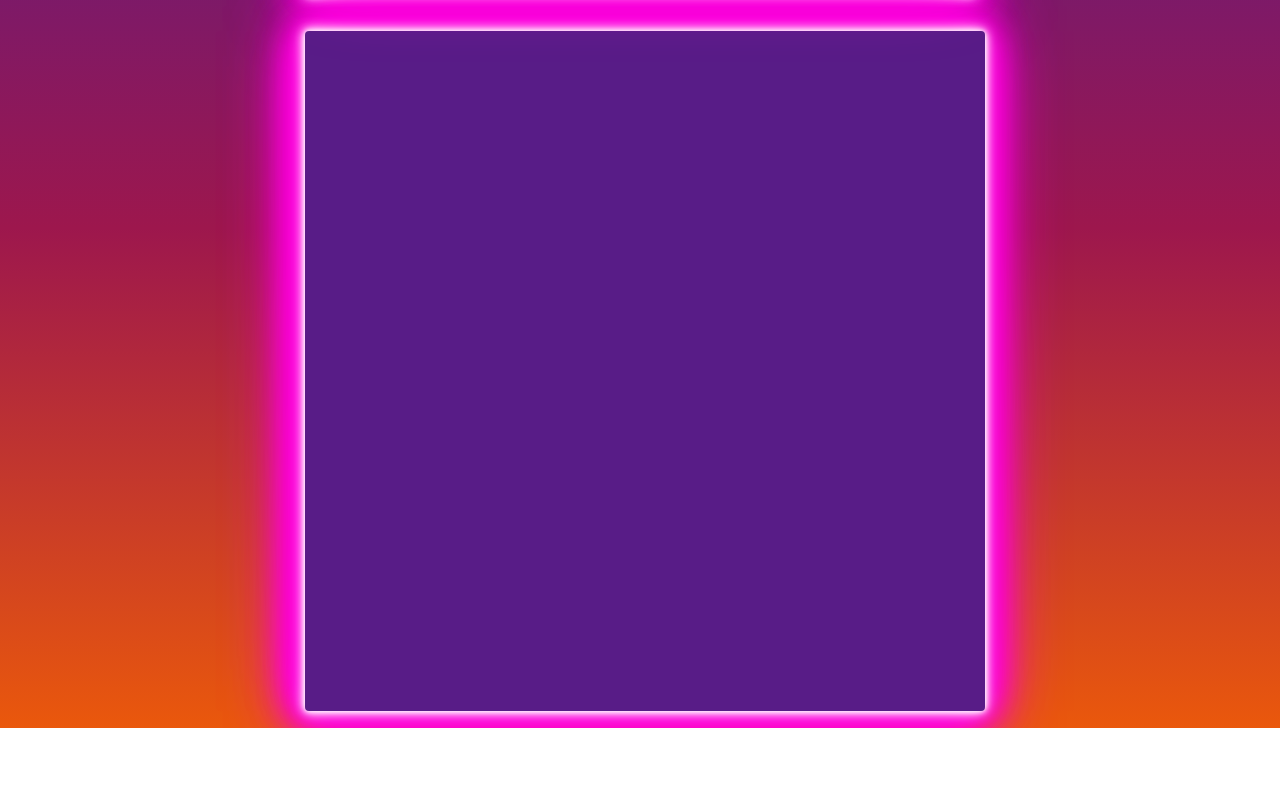
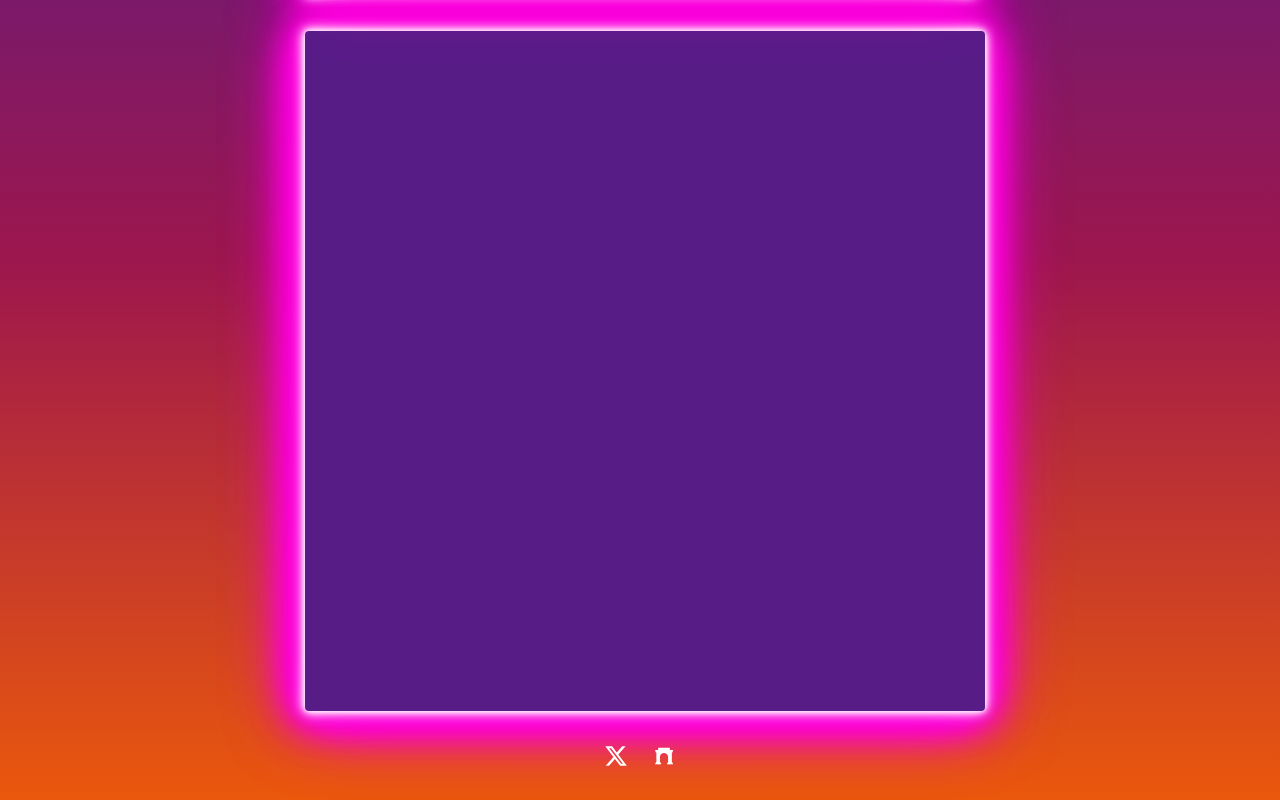
Before and after one commit to based-bren/nft-viewer, a Next.js app: page / in a window 1280 px wide. Shown: the part 272-1072 px from the top of the page. Before the commit the page ends 1000 px from the top, so only its background shows below. Built offline with nearby package versions, Linux system fonts and the light colour scheme.

Commit message:
add footer

```diff
--- a/components/synthwave-nft-viewer.tsx
+++ b/components/synthwave-nft-viewer.tsx
@@ -43,8 +43,6 @@ export default function SynthwaveNftViewer() {
 
       setStatus('Decoding data...');
       const cleanedHex = result.result.slice(2);
-      // Remove this line:
-      // const offset = parseInt(cleanedHex.slice(0, 64), 16);
       const length = parseInt(cleanedHex.slice(64, 128), 16);
       const dataHex = cleanedHex.slice(128, 128 + length * 2);
 
@@ -76,7 +74,7 @@ export default function SynthwaveNftViewer() {
   }
 
   return (
-    <div className="min-h-screen bg-gradient-to-b from-purple-900 via-pink-800 to-orange-600 text-white p-4 font-['Orbitron']">
+    <div className="min-h-screen bg-gradient-to-b from-purple-900 via-pink-800 to-orange-600 text-white p-4 font-['Orbitron'] flex flex-col">
       <style jsx global>{`
         @import url('https://fonts.googleapis.com/css2?family=Orbitron:wght@400;700&display=swap');
 
@@ -172,6 +170,23 @@ export default function SynthwaveNftViewer() {
           </CardContent>
         </Card>
       </div>
+
+      <footer className="mt-auto pt-8 pb-4">
+        <div className="flex justify-center space-x-6">
+          <a href="https://twitter.com/BrenOfTheGlen" target="_blank" rel="noopener noreferrer" className="text-white hover:text-pink-300 transition-colors">
+            <svg xmlns="http://www.w3.org/2000/svg" width="24" height="24" viewBox="0 0 24 24" fill="currentColor" className="w-6 h-6">
+              <path d="M18.244 2.25h3.308l-7.227 8.26 8.502 11.24H16.17l-5.214-6.817L4.99 21.75H1.68l7.73-8.835L1.254 2.25H8.08l4.713 6.231zm-1.161 17.52h1.833L7.084 4.126H5.117z"/>
+            </svg>
+          </a>
+          <a href="https://warpcast.com/based-bren" target="_blank" rel="noopener noreferrer" className="text-white hover:text-pink-300 transition-colors">
+            <svg xmlns="http://www.w3.org/2000/svg" width="24" height="24" viewBox="0 0 1000 1000" fill="currentColor" className="w-6 h-6">
+              <path d="M257.778 155.556H742.222V844.445H671.111V528.889H670.414C662.554 441.677 589.258 373.333 500 373.333C410.742 373.333 337.446 441.677 329.586 528.889H328.889V844.445H257.778V155.556Z"/>
+              <path d="M128.889 253.333L157.778 351.111H182.222V746.667C169.949 746.667 160 756.616 160 768.889V795.556H155.556C143.283 795.556 133.333 805.505 133.333 817.778V844.445H382.222V817.778C382.222 805.505 372.273 795.556 360 795.556H355.556V768.889C355.556 756.616 345.606 746.667 333.333 746.667H306.667V253.333H128.889Z"/>
+              <path d="M675.556 746.667C663.282 746.667 653.333 756.616 653.333 768.889V795.556H648.889C636.616 795.556 626.667 805.505 626.667 817.778V844.445H875.556V817.778C875.556 805.505 865.606 795.556 853.333 795.556H848.889V768.889C848.889 756.616 838.94 746.667 826.667 746.667V351.111H851.111L880 253.333H702.222V746.667H675.556Z"/>
+            </svg>
+          </a>
+        </div>
+      </footer>
     </div>
   )
 }
```
Also changed, not shown: app/transparent-white.svg (added).
